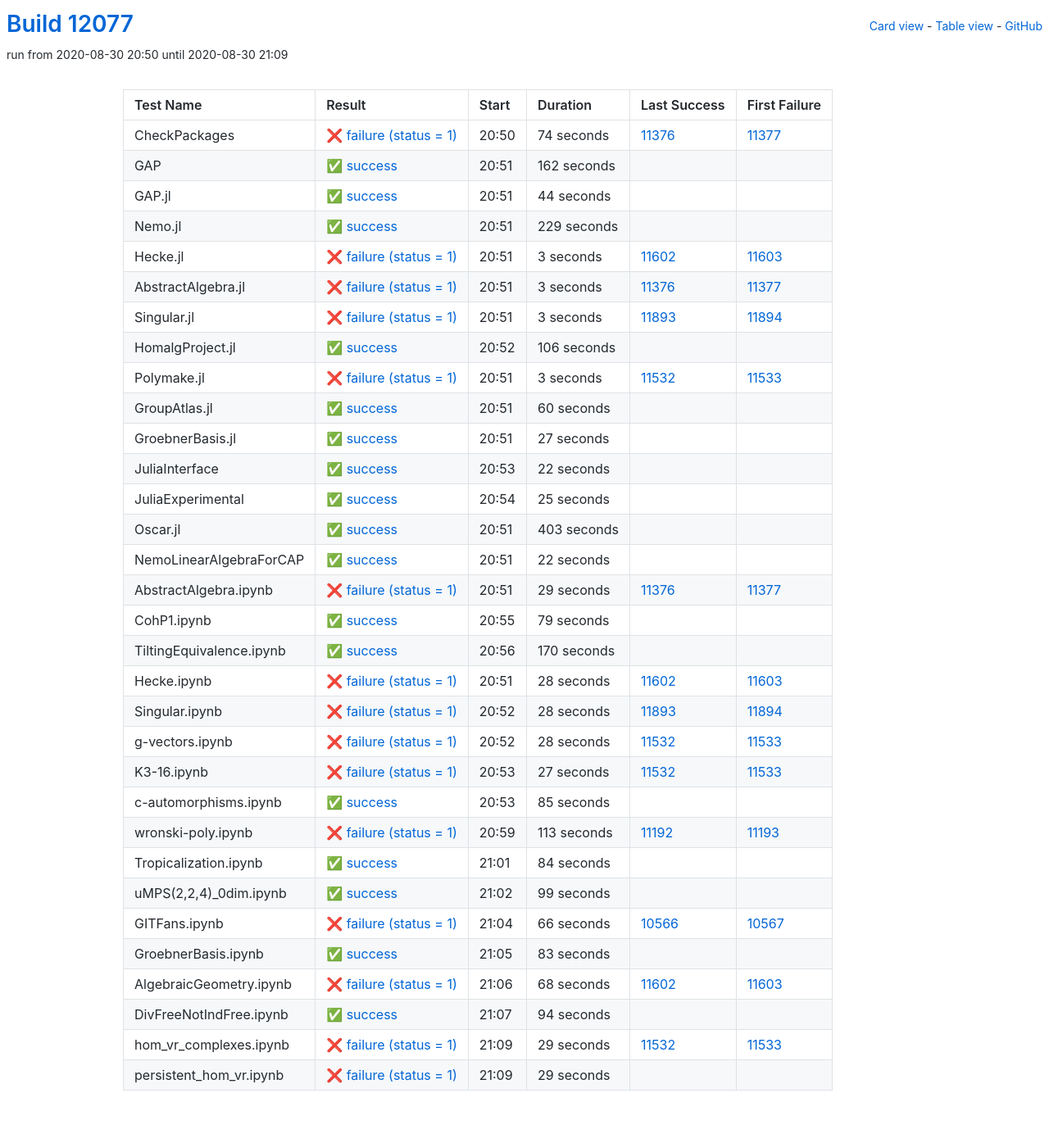
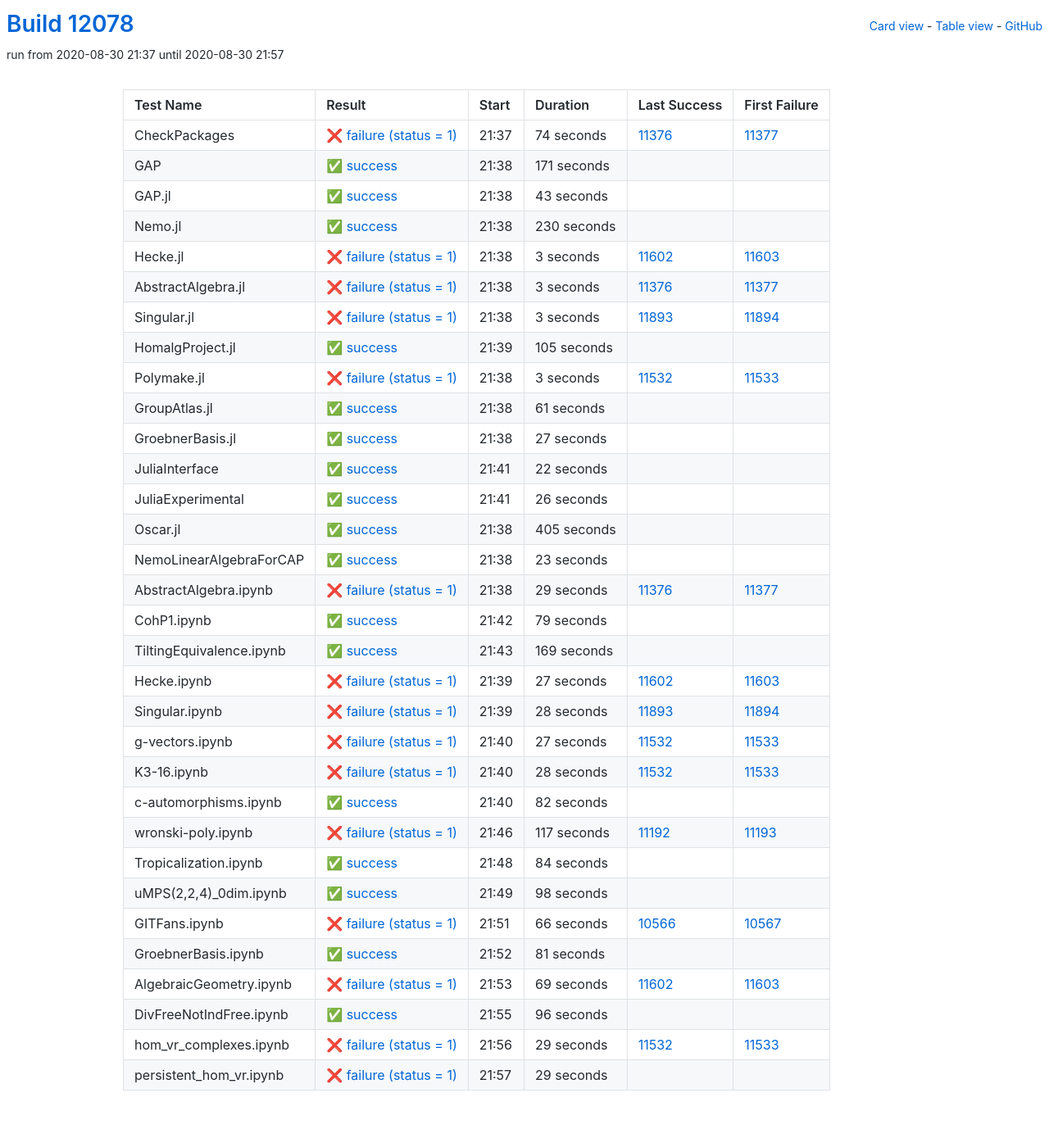
Before and after one commit to oscar-system/oscar-ci-status, a Jekyll site: the page built from table.html, in a window 1280 px wide. Shown: the whole page at 82% size. Built offline with Jekyll 4.4.1, drawn with Linux system fonts in a browser that asks for light colours.

Commit message:
Build #12078

```diff
--- a/_data/ci.yml
+++ b/_data/ci.yml
@@ -1,6 +1,6 @@
 ---
-build: 12077
-build_url: https://oscarci.mathematik.uni-kl.de/job/oscar/12077/
+build: 12078
+build_url: https://oscarci.mathematik.uni-kl.de/job/oscar/12078/
 job: oscar
 organization: oscar-system
 repo: oscar-ci-status
@@ -8,8 +8,8 @@
 tests:
 - name: CheckPackages
   id: checkpackages
-  log: https://oscarci.mathematik.uni-kl.de/job/oscar/12077/artifact/logs/build-12077/CheckPackages.log
-  start: 2020-08-30 20:50
+  log: https://oscarci.mathematik.uni-kl.de/job/oscar/12078/artifact/logs/build-12078/CheckPackages.log
+  start: 2020-08-30 21:37
   success: false
   exitcode: 1
   status: failure
@@ -20,44 +20,44 @@
   first_failure_url: https://oscarci.mathematik.uni-kl.de/job/oscar/11377/
 - name: GAP
   id: gap
-  log: https://oscarci.mathematik.uni-kl.de/job/oscar/12077/artifact/logs/build-12077/GAP.log
-  start: 2020-08-30 20:51
+  log: https://oscarci.mathematik.uni-kl.de/job/oscar/12078/artifact/logs/build-12078/GAP.log
+  start: 2020-08-30 21:38
   success: true
   exitcode: 0
   status: success
-  duration: 162
+  duration: 171
   last_success: false
   last_success_url:
   first_failure: false
   first_failure_url:
 - name: GAP.jl
   id: gap-jl
-  log: https://oscarci.mathematik.uni-kl.de/job/oscar/12077/artifact/logs/build-12077/GAP.jl.log
-  start: 2020-08-30 20:51
+  log: https://oscarci.mathematik.uni-kl.de/job/oscar/12078/artifact/logs/build-12078/GAP.jl.log
+  start: 2020-08-30 21:38
   success: true
   exitcode: 0
   status: success
-  duration: 44
+  duration: 43
   last_success: false
   last_success_url:
   first_failure: false
   first_failure_url:
 - name: Nemo.jl
   id: nemo-jl
-  log: https://oscarci.mathematik.uni-kl.de/job/oscar/12077/artifact/logs/build-12077/Nemo.jl.log
-  start: 2020-08-30 20:51
+  log: https://oscarci.mathematik.uni-kl.de/job/oscar/12078/artifact/logs/build-12078/Nemo.jl.log
+  start: 2020-08-30 21:38
   success: true
   exitcode: 0
   status: success
-  duration: 229
+  duration: 230
   last_success: false
   last_success_url:
   first_failure: false
   first_failure_url:
 - name: Hecke.jl
   id: hecke-jl
-  log: https://oscarci.mathematik.uni-kl.de/job/oscar/12077/artifact/logs/build-12077/Hecke.jl.log
-  start: 2020-08-30 20:51
+  log: https://oscarci.mathematik.uni-kl.de/job/oscar/12078/artifact/logs/build-12078/Hecke.jl.log
+  start: 2020-08-30 21:38
   success: false
   exitcode: 1
   status: failure
@@ -68,8 +68,8 @@
   first_failure_url: https://oscarci.mathematik.uni-kl.de/job/oscar/11603/
 - name: AbstractAlgebra.jl
   id: abstractalgebra-jl
-  log: https://oscarci.mathematik.uni-kl.de/job/oscar/12077/artifact/logs/build-12077/AbstractAlgebra.jl.log
-  start: 2020-08-30 20:51
+  log: https://oscarci.mathematik.uni-kl.de/job/oscar/12078/artifact/logs/build-12078/AbstractAlgebra.jl.log
+  start: 2020-08-30 21:38
   success: false
   exitcode: 1
   status: failure
@@ -80,8 +80,8 @@
   first_failure_url: https://oscarci.mathematik.uni-kl.de/job/oscar/11377/
 - name: Singular.jl
   id: singular-jl
-  log: https://oscarci.mathematik.uni-kl.de/job/oscar/12077/artifact/logs/build-12077/Singular.jl.log
-  start: 2020-08-30 20:51
+  log: https://oscarci.mathematik.uni-kl.de/job/oscar/12078/artifact/logs/build-12078/Singular.jl.log
+  start: 2020-08-30 21:38
   success: false
   exitcode: 1
   status: failure
@@ -92,20 +92,20 @@
   first_failure_url: https://oscarci.mathematik.uni-kl.de/job/oscar/11894/
 - name: HomalgProject.jl
   id: homalgproject-jl
-  log: https://oscarci.mathematik.uni-kl.de/job/oscar/12077/artifact/logs/build-12077/HomalgProject.jl.log
-  start: 2020-08-30 20:52
+  log: https://oscarci.mathematik.uni-kl.de/job/oscar/12078/artifact/logs/build-12078/HomalgProject.jl.log
+  start: 2020-08-30 21:39
   success: true
   exitcode: 0
   status: success
-  duration: 106
+  duration: 105
   last_success: false
   last_success_url:
   first_failure: false
   first_failure_url:
 - name: Polymake.jl
   id: polymake-jl
-  log: https://oscarci.mathematik.uni-kl.de/job/oscar/12077/artifact/logs/build-12077/Polymake.jl.log
-  start: 2020-08-30 20:51
+  log: https://oscarci.mathematik.uni-kl.de/job/oscar/12078/artifact/logs/build-12078/Polymake.jl.log
+  start: 2020-08-30 21:38
   success: false
   exitcode: 1
   status: failure
@@ -116,20 +116,20 @@
   first_failure_url: https://oscarci.mathematik.uni-kl.de/job/oscar/11533/
 - name: GroupAtlas.jl
   id: groupatlas-jl
-  log: https://oscarci.mathematik.uni-kl.de/job/oscar/12077/artifact/logs/build-12077/GroupAtlas.jl.log
-  start: 2020-08-30 20:51
+  log: https://oscarci.mathematik.uni-kl.de/job/oscar/12078/artifact/logs/build-12078/GroupAtlas.jl.log
+  start: 2020-08-30 21:38
   success: true
   exitcode: 0
   status: success
-  duration: 60
+  duration: 61
   last_success: false
   last_success_url:
   first_failure: false
   first_failure_url:
 - name: GroebnerBasis.jl
   id: groebnerbasis-jl
-  log: https://oscarci.mathematik.uni-kl.de/job/oscar/12077/artifact/logs/build-12077/GroebnerBasis.jl.log
-  start: 2020-08-30 20:51
+  log: https://oscarci.mathematik.uni-kl.de/job/oscar/12078/artifact/logs/build-12078/GroebnerBasis.jl.log
+  start: 2020-08-30 21:38
   success: true
   exitcode: 0
   status: success
@@ -140,8 +140,8 @@
   first_failure_url:
 - name: JuliaInterface
   id: juliainterface
-  log: https://oscarci.mathematik.uni-kl.de/job/oscar/12077/artifact/logs/build-12077/JuliaInterface.log
-  start: 2020-08-30 20:53
+  log: https://oscarci.mathematik.uni-kl.de/job/oscar/12078/artifact/logs/build-12078/JuliaInterface.log
+  start: 2020-08-30 21:41
   success: true
   exitcode: 0
   status: success
@@ -152,44 +152,44 @@
   first_failure_url:
 - name: JuliaExperimental
   id: juliaexperimental
-  log: https://oscarci.mathematik.uni-kl.de/job/oscar/12077/artifact/logs/build-12077/JuliaExperimental.log
-  start: 2020-08-30 20:54
+  log: https://oscarci.mathematik.uni-kl.de/job/oscar/12078/artifact/logs/build-12078/JuliaExperimental.log
+  start: 2020-08-30 21:41
   success: true
   exitcode: 0
   status: success
-  duration: 25
+  duration: 26
   last_success: false
   last_success_url:
   first_failure: false
   first_failure_url:
 - name: Oscar.jl
   id: oscar-jl
-  log: https://oscarci.mathematik.uni-kl.de/job/oscar/12077/artifact/logs/build-12077/Oscar.jl.log
-  start: 2020-08-30 20:51
+  log: https://oscarci.mathematik.uni-kl.de/job/oscar/12078/artifact/logs/build-12078/Oscar.jl.log
+  start: 2020-08-30 21:38
   success: true
   exitcode: 0
   status: success
-  duration: 403
+  duration: 405
   last_success: false
   last_success_url:
   first_failure: false
   first_failure_url:
 - name: NemoLinearAlgebraForCAP
   id: nemolinearalgebraforcap
-  log: https://oscarci.mathematik.uni-kl.de/job/oscar/12077/artifact/logs/build-12077/NemoLinearAlgebraForCAP.log
-  start: 2020-08-30 20:51
+  log: https://oscarci.mathematik.uni-kl.de/job/oscar/12078/artifact/logs/build-12078/NemoLinearAlgebraForCAP.log
+  start: 2020-08-30 21:38
   success: true
   exitcode: 0
   status: success
-  duration: 22
+  duration: 23
   last_success: false
   last_success_url:
   first_failure: false
   first_failure_url:
 - name: AbstractAlgebra.ipynb
   id: abstractalgebra-ipynb
-  log: https://oscarci.mathematik.uni-kl.de/job/oscar/12077/artifact/logs/build-12077/AbstractAlgebra.ipynb.log
-  start: 2020-08-30 20:51
+  log: https://oscarci.mathematik.uni-kl.de/job/oscar/12078/artifact/logs/build-12078/AbstractAlgebra.ipynb.log
+  start: 2020-08-30 21:38
   success: false
   exitcode: 1
   status: failure
@@ -200,8 +200,8 @@
   first_failure_url: https://oscarci.mathematik.uni-kl.de/job/oscar/11377/
 - name: CohP1.ipynb
   id: cohp1-ipynb
-  log: https://oscarci.mathematik.uni-kl.de/job/oscar/12077/artifact/logs/build-12077/CohP1.ipynb.log
-  start: 2020-08-30 20:55
+  log: https://oscarci.mathematik.uni-kl.de/job/oscar/12078/artifact/logs/build-12078/CohP1.ipynb.log
+  start: 2020-08-30 21:42
   success: true
   exitcode: 0
   status: success
@@ -212,32 +212,32 @@
   first_failure_url:
 - name: TiltingEquivalence.ipynb
   id: tiltingequivalence-ipynb
-  log: https://oscarci.mathematik.uni-kl.de/job/oscar/12077/artifact/logs/build-12077/TiltingEquivalence.ipynb.log
-  start: 2020-08-30 20:56
+  log: https://oscarci.mathematik.uni-kl.de/job/oscar/12078/artifact/logs/build-12078/TiltingEquivalence.ipynb.log
+  start: 2020-08-30 21:43
   success: true
   exitcode: 0
   status: success
-  duration: 170
+  duration: 169
   last_success: false
   last_success_url:
   first_failure: false
   first_failure_url:
 - name: Hecke.ipynb
   id: hecke-ipynb
-  log: https://oscarci.mathematik.uni-kl.de/job/oscar/12077/artifact/logs/build-12077/Hecke.ipynb.log
-  start: 2020-08-30 20:51
+  log: https://oscarci.mathematik.uni-kl.de/job/oscar/12078/artifact/logs/build-12078/Hecke.ipynb.log
+  start: 2020-08-30 21:39
   success: false
   exitcode: 1
   status: failure
-  duration: 28
+  duration: 27
   last_success: 11602
   last_success_url: https://oscarci.mathematik.uni-kl.de/job/oscar/11602/
   first_failure: 11603
   first_failure_url: https://oscarci.mathematik.uni-kl.de/job/oscar/11603/
 - name: Singular.ipynb
   id: singular-ipynb
-  log: https://oscarci.mathematik.uni-kl.de/job/oscar/12077/artifact/logs/build-12077/Singular.ipynb.log
-  start: 2020-08-30 20:52
+  log: https://oscarci.mathematik.uni-kl.de/job/oscar/12078/artifact/logs/build-12078/Singular.ipynb.log
+  start: 2020-08-30 21:39
   success: false
   exitcode: 1
   status: failure
@@ -248,8 +248,20 @@
   first_failure_url: https://oscarci.mathematik.uni-kl.de/job/oscar/11894/
 - name: g-vectors.ipynb
   id: g-vectors-ipynb
-  log: https://oscarci.mathematik.uni-kl.de/job/oscar/12077/artifact/logs/build-12077/g-vectors.ipynb.log
-  start: 2020-08-30 20:52
+  log: https://oscarci.mathematik.uni-kl.de/job/oscar/12078/artifact/logs/build-12078/g-vectors.ipynb.log
+  start: 2020-08-30 21:40
+  success: false
+  exitcode: 1
+  status: failure
+  duration: 27
+  last_success: 11532
+  last_success_url: https://oscarci.mathematik.uni-kl.de/job/oscar/11532/
+  first_failure: 11533
+  first_failure_url: https://oscarci.mathematik.uni-kl.de/job/oscar/11533/
+- name: K3-16.ipynb
+  id: k3-16-ipynb
+  log: https://oscarci.mathematik.uni-kl.de/job/oscar/12078/artifact/logs/build-12078/K3-16.ipynb.log
+  start: 2020-08-30 21:40
   success: false
   exitcode: 1
   status: failure
@@ -258,46 +270,34 @@
   last_success_url: https://oscarci.mathematik.uni-kl.de/job/oscar/11532/
   first_failure: 11533
   first_failure_url: https://oscarci.mathematik.uni-kl.de/job/oscar/11533/
-- name: K3-16.ipynb
-  id: k3-16-ipynb
-  log: https://oscarci.mathematik.uni-kl.de/job/oscar/12077/artifact/logs/build-12077/K3-16.ipynb.log
-  start: 2020-08-30 20:53
-  success: false
-  exitcode: 1
-  status: failure
-  duration: 27
-  last_success: 11532
-  last_success_url: https://oscarci.mathematik.uni-kl.de/job/oscar/11532/
-  first_failure: 11533
-  first_failure_url: https://oscarci.mathematik.uni-kl.de/job/oscar/11533/
 - name: c-automorphisms.ipynb
   id: c-automorphisms-ipynb
-  log: https://oscarci.mathematik.uni-kl.de/job/oscar/12077/artifact/logs/build-12077/c-automorphisms.ipynb.log
-  start: 2020-08-30 20:53
+  log: https://oscarci.mathematik.uni-kl.de/job/oscar/12078/artifact/logs/build-12078/c-automorphisms.ipynb.log
+  start: 2020-08-30 21:40
   success: true
   exitcode: 0
   status: success
-  duration: 85
+  duration: 82
   last_success: false
   last_success_url:
   first_failure: false
   first_failure_url:
 - name: wronski-poly.ipynb
   id: wronski-poly-ipynb
-  log: https://oscarci.mathematik.uni-kl.de/job/oscar/12077/artifact/logs/build-12077/wronski-poly.ipynb.log
-  start: 2020-08-30 20:59
+  log: https://oscarci.mathematik.uni-kl.de/job/oscar/12078/artifact/logs/build-12078/wronski-poly.ipynb.log
+  start: 2020-08-30 21:46
   success: false
   exitcode: 1
   status: failure
-  duration: 113
+  duration: 117
   last_success: 11192
   last_success_url: https://oscarci.mathematik.uni-kl.de/job/oscar/11192/
   first_failure: 11193
   first_failure_url: https://oscarci.mathematik.uni-kl.de/job/oscar/11193/
 - name: Tropicalization.ipynb
   id: tropicalization-ipynb
-  log: https://oscarci.mathematik.uni-kl.de/job/oscar/12077/artifact/logs/build-12077/Tropicalization.ipynb.log
-  start: 2020-08-30 21:01
+  log: https://oscarci.mathematik.uni-kl.de/job/oscar/12078/artifact/logs/build-12078/Tropicalization.ipynb.log
+  start: 2020-08-30 21:48
   success: true
   exitcode: 0
   status: success
@@ -308,20 +308,20 @@
   first_failure_url:
 - name: uMPS(2,2,4)_0dim.ipynb
   id: umps-2-2-4-0dim-ipynb
-  log: https://oscarci.mathematik.uni-kl.de/job/oscar/12077/artifact/logs/build-12077/uMPS-2-2-4-_0dim.ipynb.log
-  start: 2020-08-30 21:02
+  log: https://oscarci.mathematik.uni-kl.de/job/oscar/12078/artifact/logs/build-12078/uMPS-2-2-4-_0dim.ipynb.log
+  start: 2020-08-30 21:49
   success: true
   exitcode: 0
   status: success
-  duration: 99
+  duration: 98
   last_success: false
   last_success_url:
   first_failure: false
   first_failure_url:
 - name: GITFans.ipynb
   id: gitfans-ipynb
-  log: https://oscarci.mathematik.uni-kl.de/job/oscar/12077/artifact/logs/build-12077/GITFans.ipynb.log
-  start: 2020-08-30 21:04
+  log: https://oscarci.mathematik.uni-kl.de/job/oscar/12078/artifact/logs/build-12078/GITFans.ipynb.log
+  start: 2020-08-30 21:51
   success: false
   exitcode: 1
   status: failure
@@ -332,44 +332,44 @@
   first_failure_url: https://oscarci.mathematik.uni-kl.de/job/oscar/10567/
 - name: GroebnerBasis.ipynb
   id: groebnerbasis-ipynb
-  log: https://oscarci.mathematik.uni-kl.de/job/oscar/12077/artifact/logs/build-12077/GroebnerBasis.ipynb.log
-  start: 2020-08-30 21:05
+  log: https://oscarci.mathematik.uni-kl.de/job/oscar/12078/artifact/logs/build-12078/GroebnerBasis.ipynb.log
+  start: 2020-08-30 21:52
   success: true
   exitcode: 0
   status: success
-  duration: 83
+  duration: 81
   last_success: false
   last_success_url:
   first_failure: false
   first_failure_url:
 - name: AlgebraicGeometry.ipynb
   id: algebraicgeometry-ipynb
-  log: https://oscarci.mathematik.uni-kl.de/job/oscar/12077/artifact/logs/build-12077/AlgebraicGeometry.ipynb.log
-  start: 2020-08-30 21:06
+  log: https://oscarci.mathematik.uni-kl.de/job/oscar/12078/artifact/logs/build-12078/AlgebraicGeometry.ipynb.log
+  start: 2020-08-30 21:53
   success: false
   exitcode: 1
   status: failure
-  duration: 68
+  duration: 69
   last_success: 11602
   last_success_url: https://oscarci.mathematik.uni-kl.de/job/oscar/11602/
   first_failure: 11603
   first_failure_url: https://oscarci.mathematik.uni-kl.de/job/oscar/11603/
 - name: DivFreeNotIndFree.ipynb
   id: divfreenotindfree-ipynb
-  log: https://oscarci.mathematik.uni-kl.de/job/oscar/12077/artifact/logs/build-12077/DivFreeNotIndFree.ipynb.log
-  start: 2020-08-30 21:07
+  log: https://oscarci.mathematik.uni-kl.de/job/oscar/12078/artifact/logs/build-12078/DivFreeNotIndFree.ipynb.log
+  start: 2020-08-30 21:55
   success: true
   exitcode: 0
   status: success
-  duration: 94
+  duration: 96
   last_success: false
   last_success_url:
   first_failure: false
   first_failure_url:
 - name: hom_vr_complexes.ipynb
   id: hom-vr-complexes-ipynb
-  log: https://oscarci.mathematik.uni-kl.de/job/oscar/12077/artifact/logs/build-12077/hom_vr_complexes.ipynb.log
-  start: 2020-08-30 21:09
+  log: https://oscarci.mathematik.uni-kl.de/job/oscar/12078/artifact/logs/build-12078/hom_vr_complexes.ipynb.log
+  start: 2020-08-30 21:56
   success: false
   exitcode: 1
   status: failure
@@ -380,8 +380,8 @@
   first_failure_url: https://oscarci.mathematik.uni-kl.de/job/oscar/11533/
 - name: persistent_hom_vr.ipynb
   id: persistent-hom-vr-ipynb
-  log: https://oscarci.mathematik.uni-kl.de/job/oscar/12077/artifact/logs/build-12077/persistent_hom_vr.ipynb.log
-  start: 2020-08-30 21:09
+  log: https://oscarci.mathematik.uni-kl.de/job/oscar/12078/artifact/logs/build-12078/persistent_hom_vr.ipynb.log
+  start: 2020-08-30 21:57
   success: false
   exitcode: 1
   status: failure
```
Also changed, not shown: README.md.
